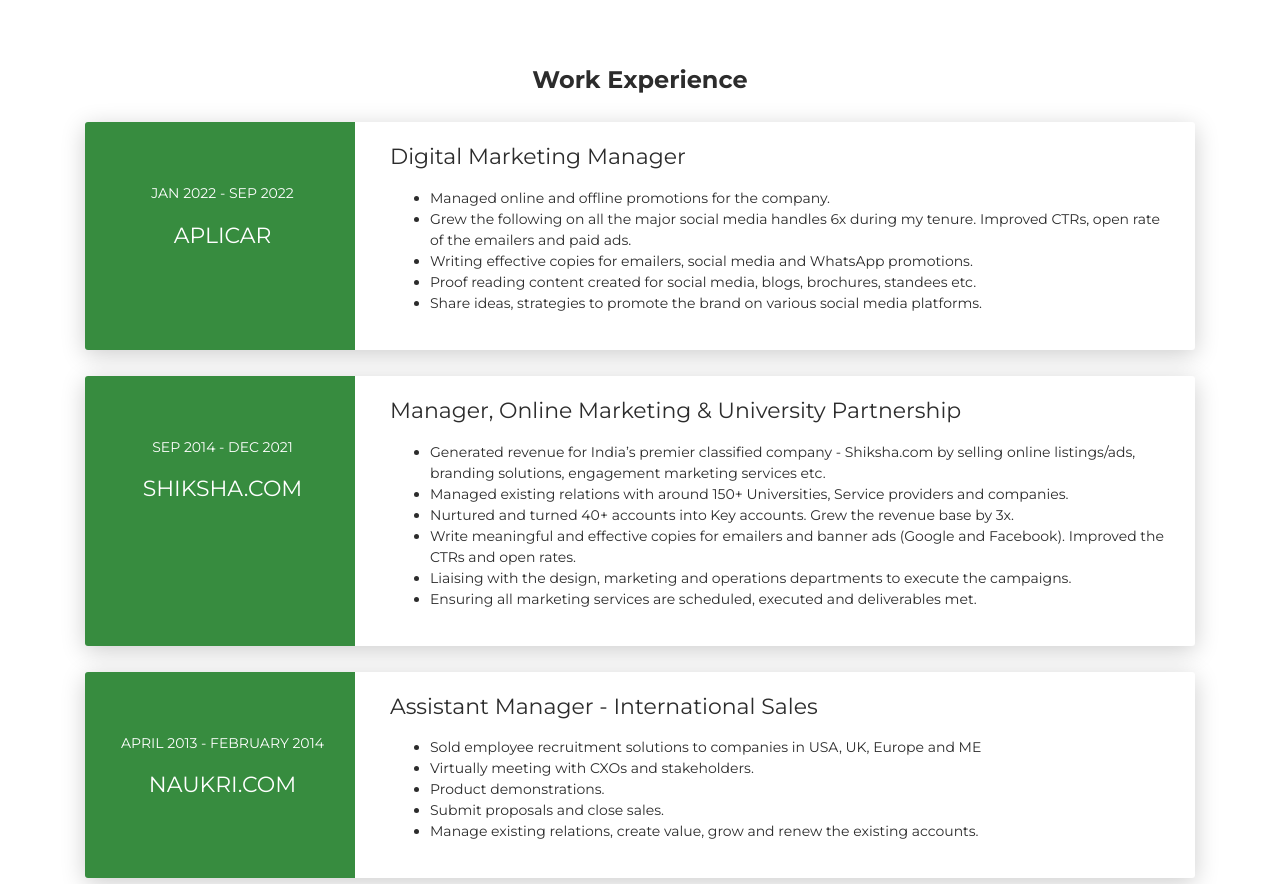
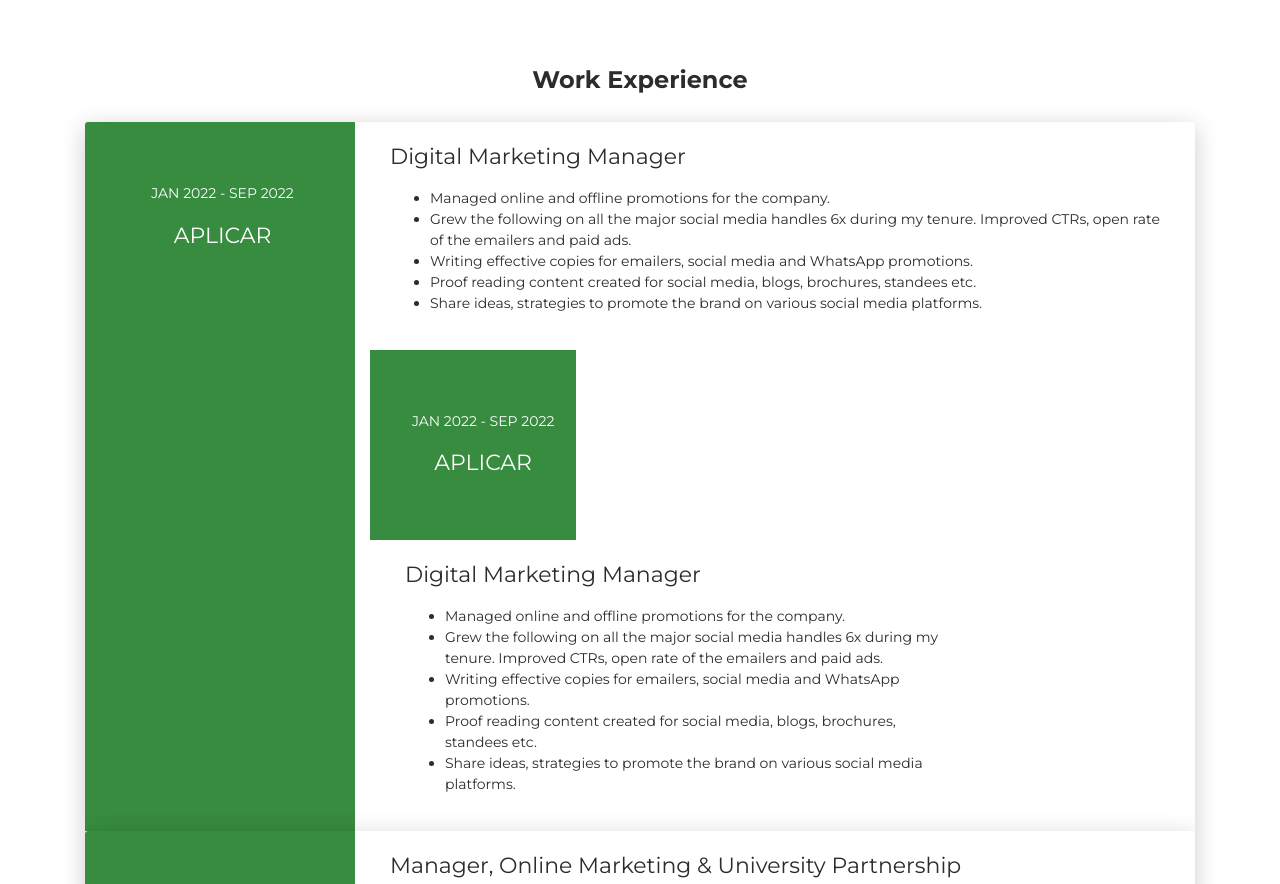
Before and after one commit to m6lomaniac/jatin-raseen, a plain HTML site: page index.html in a window 1280 px wide. Shown: the part 1340-2224 px from the top of the page. Drawn offline with Linux system fonts and the light colour scheme.

Commit message:
Update index.html

```diff
--- a/index.html
+++ b/index.html
@@ -221,6 +221,24 @@ height="0" width="0" style="display:none;visibility:hidden"></iframe></noscript>
           <div class="h4 text-center mb-4 title">Work Experience</div>
           <div class="card">
             <div class="row">
+            <div class="col-md-3 bg-primary" data-aos="fade-right" data-aos-offset="50" data-aos-duration="500">
+                <div class="card-body cc-experience-header">
+                  <p>Jan 2022 - Sep 2022</p>
+                  <div class="h5">Aplicar</div>
+                </div>
+              </div>
+              <div class="col-md-9" data-aos="fade-left" data-aos-offset="50" data-aos-duration="500">
+                <div class="card-body">
+                  <div class="h5">Digital Marketing Manager</div>
+                  <ul>
+                    <li>Managed online and offline promotions for the company.</li>
+                    <li>Grew the following on all the major social media handles 6x during my tenure. Improved CTRs,
+                      open rate of the emailers and paid ads.</li>
+                    <li>Writing effective copies for emailers, social media and WhatsApp promotions.</li>
+                    <li>Proof reading content created for social media, blogs, brochures, standees etc.</li>
+                    <li>Share ideas, strategies to promote the brand on various social media platforms.</li>
+                  </ul>
+                </div>
               <div class="col-md-3 bg-primary" data-aos="fade-right" data-aos-offset="50" data-aos-duration="500">
                 <div class="card-body cc-experience-header">
                   <p>Jan 2022 - Sep 2022</p>
```
